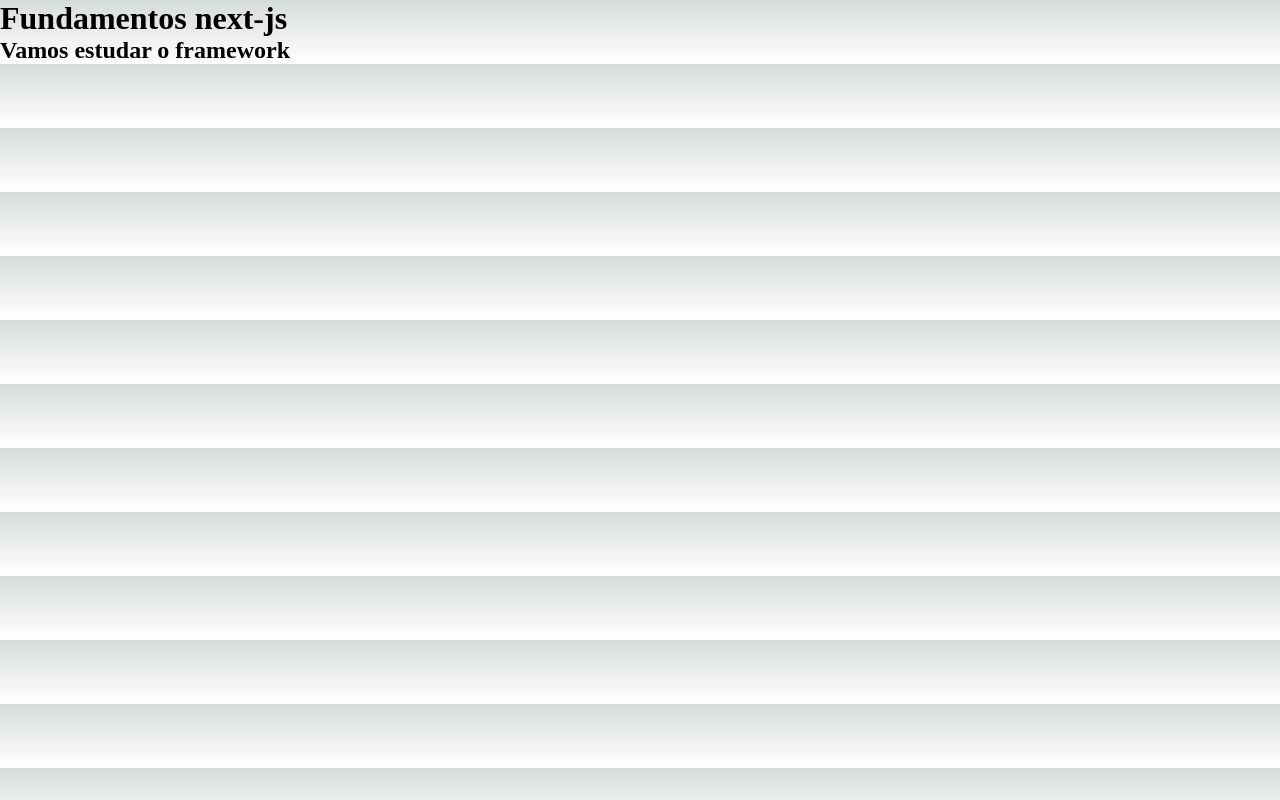
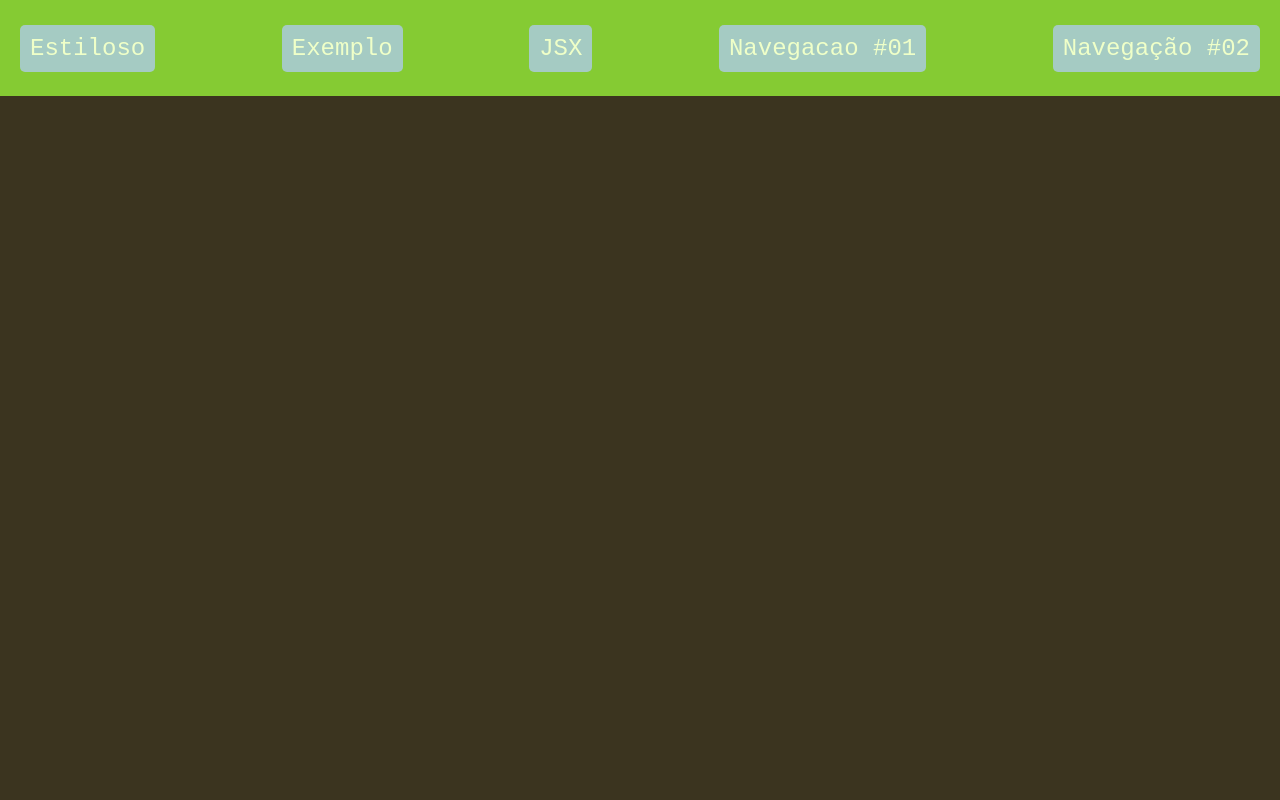
Before and after one commit to nicolas-magalhaes-clear/next-fundamentals, a Next.js app: page / in a window 1280 px wide. Built offline with nearby package versions, Linux system fonts and the light colour scheme.

Commit message:
update: Navigation component added to index

```diff
--- a/src/pages/index.jsx
+++ b/src/pages/index.jsx
@@ -1,14 +1,27 @@
-export default function Inicio(){
-    const a  = 1;
-    const b = 3;
-    console.log(a*b)
+import React from "react"
+import Navegador from "../components/Navegador"
+import styles from '../styles/index.module.css'
+
+export default function Inicio() {
+
+
 
     return (
         <div>
-            <h1>Fundamentos next-js</h1>
-            <h2>Vamos estudar o framework</h2>
+            <div className={styles.displayMenu}>
+
+                <Navegador text="Estiloso" destino="/estiloso"></Navegador>
+                <Navegador text="Exemplo" destino="/exemplo"></Navegador>
+                <Navegador text="JSX" destino="/jsx"></Navegador>
+                <Navegador text="Navegacao #01" destino="/navegacao/"></Navegador>
+                <Navegador text="Navegação #02" destino="/cliente/sp0011/123"></Navegador>
+
+            </div>
+            <main className={styles.mainArea}>
 
 
+            </main>
         </div>
+
     )
 }
```
